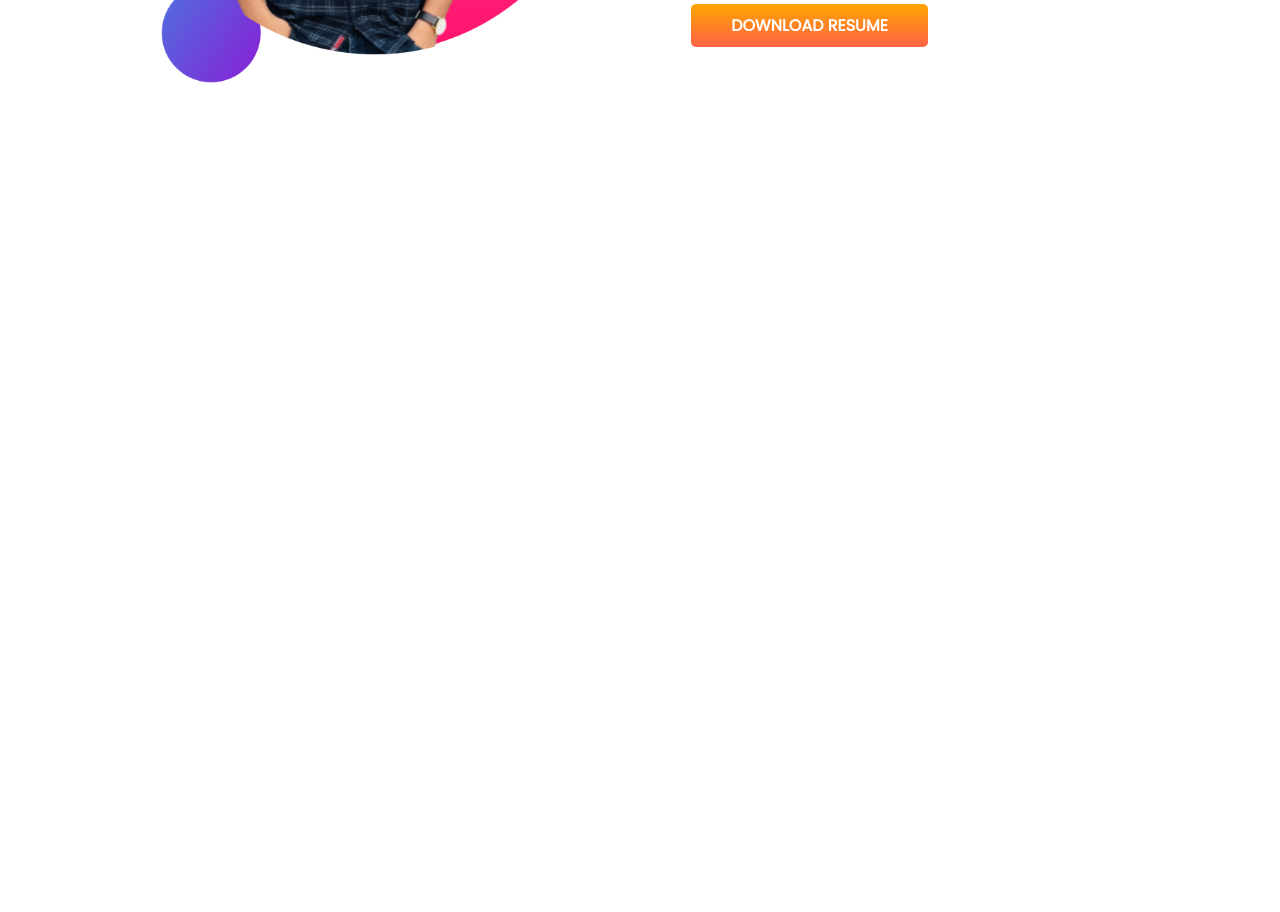
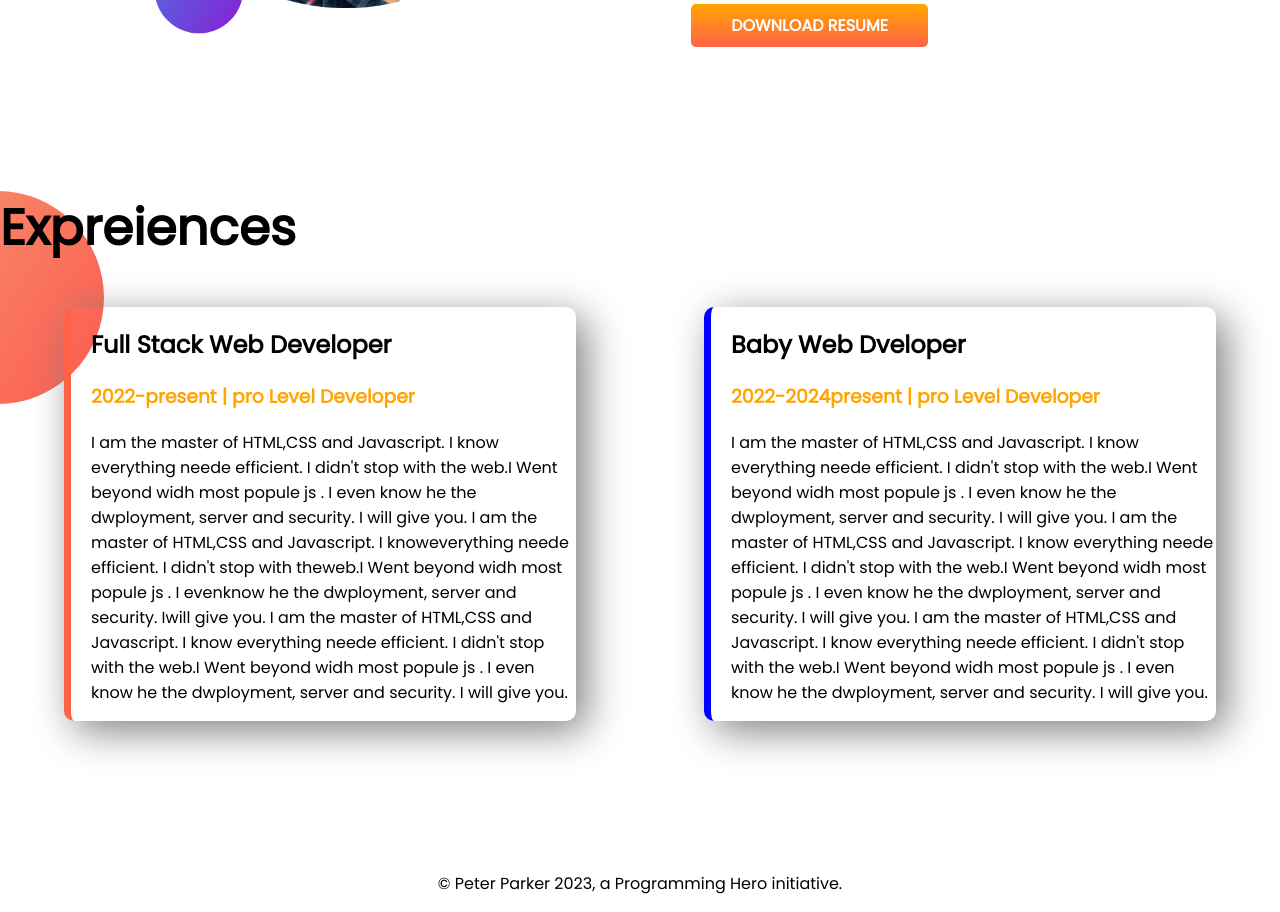
Before and after one commit to mdlimonhassan/Developer-limon, a plain HTML site: page index.html in a window 1280 px wide. Shown: the part 1147-2059 px from the top of the page. Before the commit the page ends 1387 px from the top, so only its background shows below. Drawn offline with Linux system fonts and the light colour scheme.

Commit message:
style border

```diff
--- a/index.html
+++ b/index.html
@@ -12,10 +12,10 @@
 
 </head>
 <body>
-    <section class="top-bannar">
+    <section class="top-bannar flexible-container">
         <div class="Haf-sakil">
         <h1>Wellcome To</h1>
-        <h1 ><span class="orange-color">Limon Hassan</span> Portfolio!</h1>
+        <h1 ><span class="orange-color">Limon Hassan, Portfolio!</span> Portfolio!</h1>
         <h3>I am Juniour Web Developer</h3>
         <p>A Good Man is an 2023 French-Belgian drama film, directed and produced by Marie-Castille Mention-Schaar, from a screenplay by Mention-Schaar and Christian Sondregger. It stars Noémie Merlant, Soko, Vincent Dedienne, Gabriel Almaer, Alysson Paradis, Anne Loiret, Geneviève Mnich and Jonas Ben Ahmed. </p>
         <a class="link-button" target="_blank"href="#">HIRE ME</a>
@@ -28,7 +28,7 @@
 
     </section>
 
-    <section class="dream-big">
+    <section class="dream-big flexible-container">
         <div class="Haf-sakil">
             <img src="images/Limon2.png" alt="">
         </div>
@@ -42,5 +42,35 @@
         </div>
 
     </section>
+    <section class="expreeanch-area">
+        <h1>Expreiences</h1>
+
+        <div class="flexible-container">
+            <div id="full-stack-developer" class="experience-item">
+            <h2>Full Stack Web Developer</h2>
+            <h3 class="orange-color">2022-present | pro Level Developer</h3>
+            <p>I am the master of HTML,CSS and Javascript. I know everything neede efficient. I didn't stop with the web.I Went beyond widh most popule js . I even know he the dwployment, server and security. I will give you.
+            I am the master of HTML,CSS and Javascript. I knoweverything neede efficient. I didn't stop with theweb.I Went beyond widh most popule js . I evenknow he the dwployment, server and security. Iwill give you.
+            I am the master of HTML,CSS and Javascript. I know everything neede efficient. I didn't stop with the web.I Went beyond widh most popule js . I even know he the dwployment, server and security. I will give you.
+            </p>
+        </div>
+        <div id="baby-developer" class="experience-item">
+            <h2>
+                Baby Web Dveloper
+            </h2>
+            <h3 class="orange-color">2022-2024present | pro Level Developer</h3>
+            <p>I am the master of HTML,CSS and Javascript. I know everything neede efficient. I didn't stop with the web.I Went beyond widh most popule js . I even know he the dwployment, server and security. I will give you.
+            I am the master of HTML,CSS and Javascript. I know everything neede efficient. I didn't stop with the web.I Went beyond widh most popule js . I even know he the dwployment, server and security. I will give you.
+            I am the master of HTML,CSS and Javascript. I know everything neede efficient. I didn't stop with the web.I Went beyond widh most popule js . I even know he the dwployment, server and security. I will give you.
+            </p>
+        </div>
+        </div>
+
+
+    </section>
+
 </body>
+<footer>
+    <p>© Peter Parker 2023, a Programming Hero initiative.</p>
+</footer>
 </html>
--- a/style.css
+++ b/style.css
@@ -5,21 +5,24 @@ body{
 h1{
     font-size: 50px;
 }
+.h2{
+    font-size: 40px;
+}
 .orange-color{
     color: orange;
 }
-section{
+.flexible-container{
     display: flex;
     margin-bottom: 150px;
+
 }
 .Haf-sakil{
     width: 40%;
-    float: left;
     margin-left: 5%;
     padding-left: 2%;
 }
 .Haf-sakil img{
-    width: 100%;
+    width: 90%;
 
 }
 .link-button{
@@ -39,3 +42,26 @@ section{
     background-repeat: no-repeat;
     background-position: right;
 }
+.experience-item{
+    width: 40%;
+    margin-left: 5%;
+    margin-right: 5%;
+    padding-left: 20px;
+    border-radius: 10px;
+    box-shadow: 10px 10px 40px gray;
+
+
+}
+#full-stack-developer{
+    border-left: 7px solid tomato;
+}
+#baby-developer{
+    border-left: 7px solid blue;
+}
+.expreeanch-area{
+    background-image: url(images/exp-bg.png);
+    background-repeat: no-repeat;
+}
+footer p{
+    text-align: center;
+}
```
